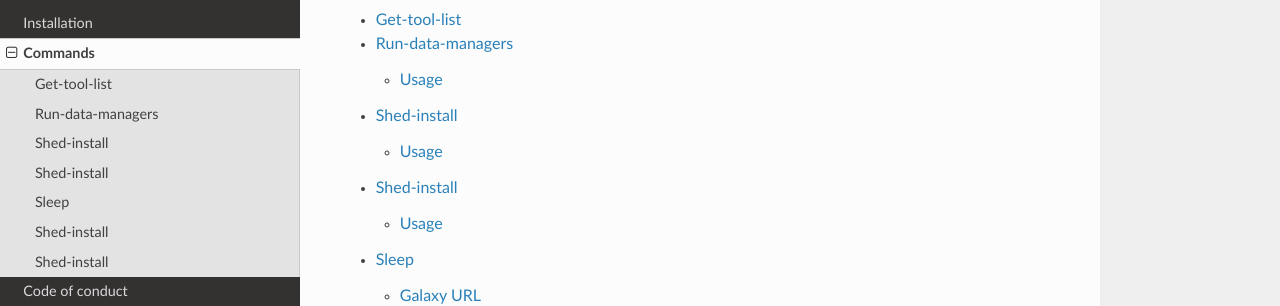
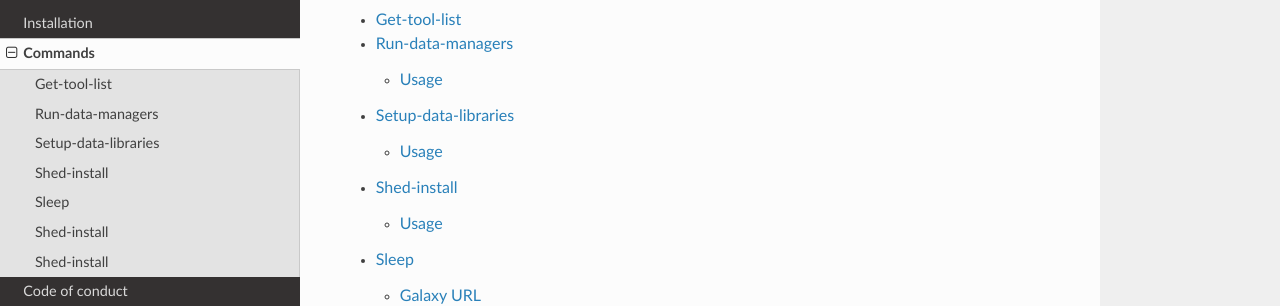
Before and after one commit to galaxyproject/ephemeris, a Sphinx documentation site: the page built from docs/commands.rst, in a window 1280 px wide. Shown: the part 152-458 px from the top of the page. Built offline with Sphinx 7.4.7 and the Read the Docs theme 2.0.0, drawn with Linux system fonts in a browser that asks for light colours.

Commit message:
setup data libraries documented

```diff
--- a/docs/commands/setup-data-libraries.rst
+++ b/docs/commands/setup-data-libraries.rst
@@ -1,12 +1,12 @@
-Shed-install
+Setup-data-libraries
 =============
 
-.. automodule :: ephemeris.shed_install
+.. automodule :: ephemeris.setup_data_libraries
 
 Usage
 ----------
 
 .. argparse::
-   :module: ephemeris.shed_install
+   :module: ephemeris.setup_data_libraries
    :func: _parser
-   :prog: shed-install
+   :prog: setup-data-libraries
```
Also changed, not shown: 1 other file.
